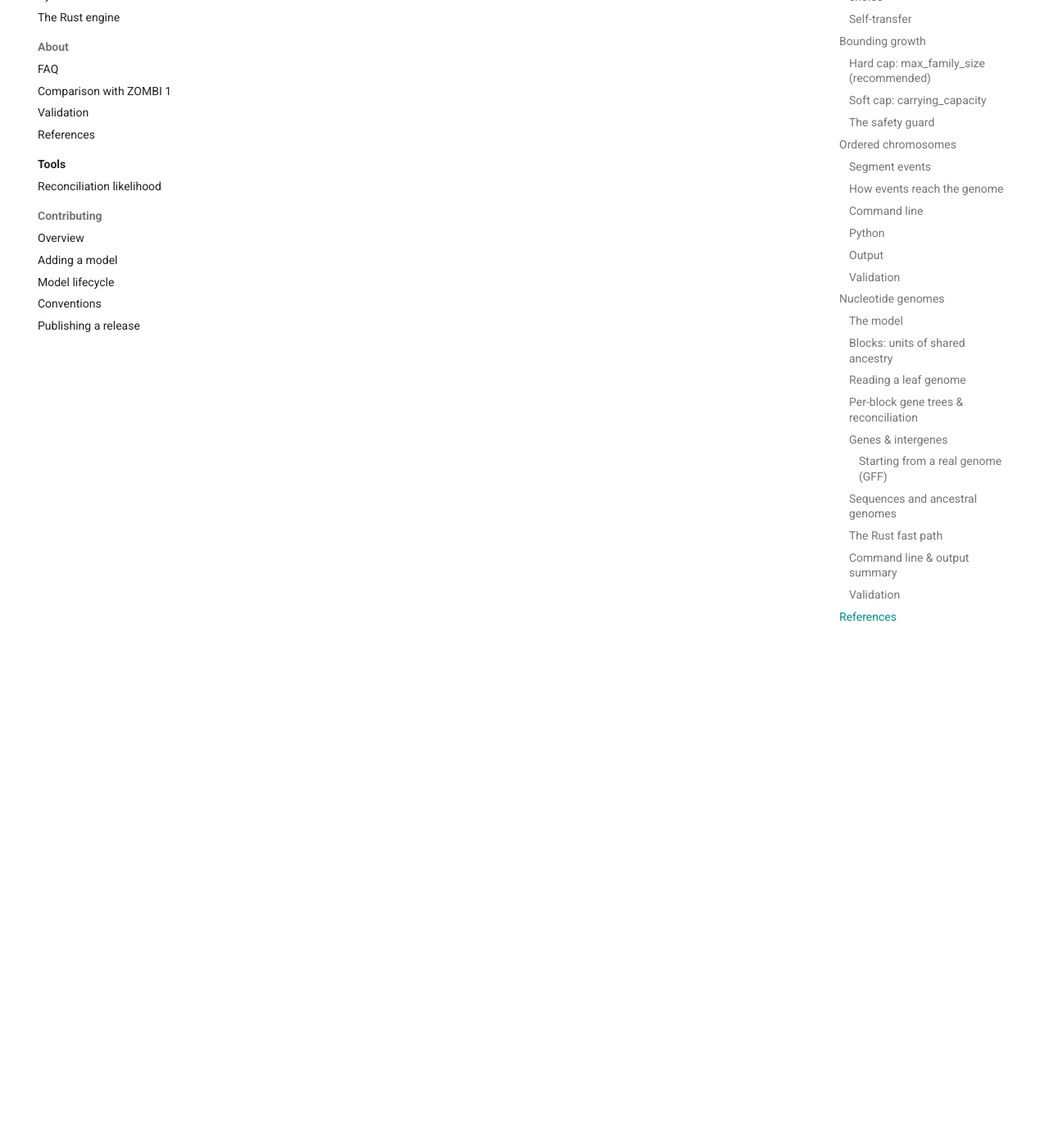
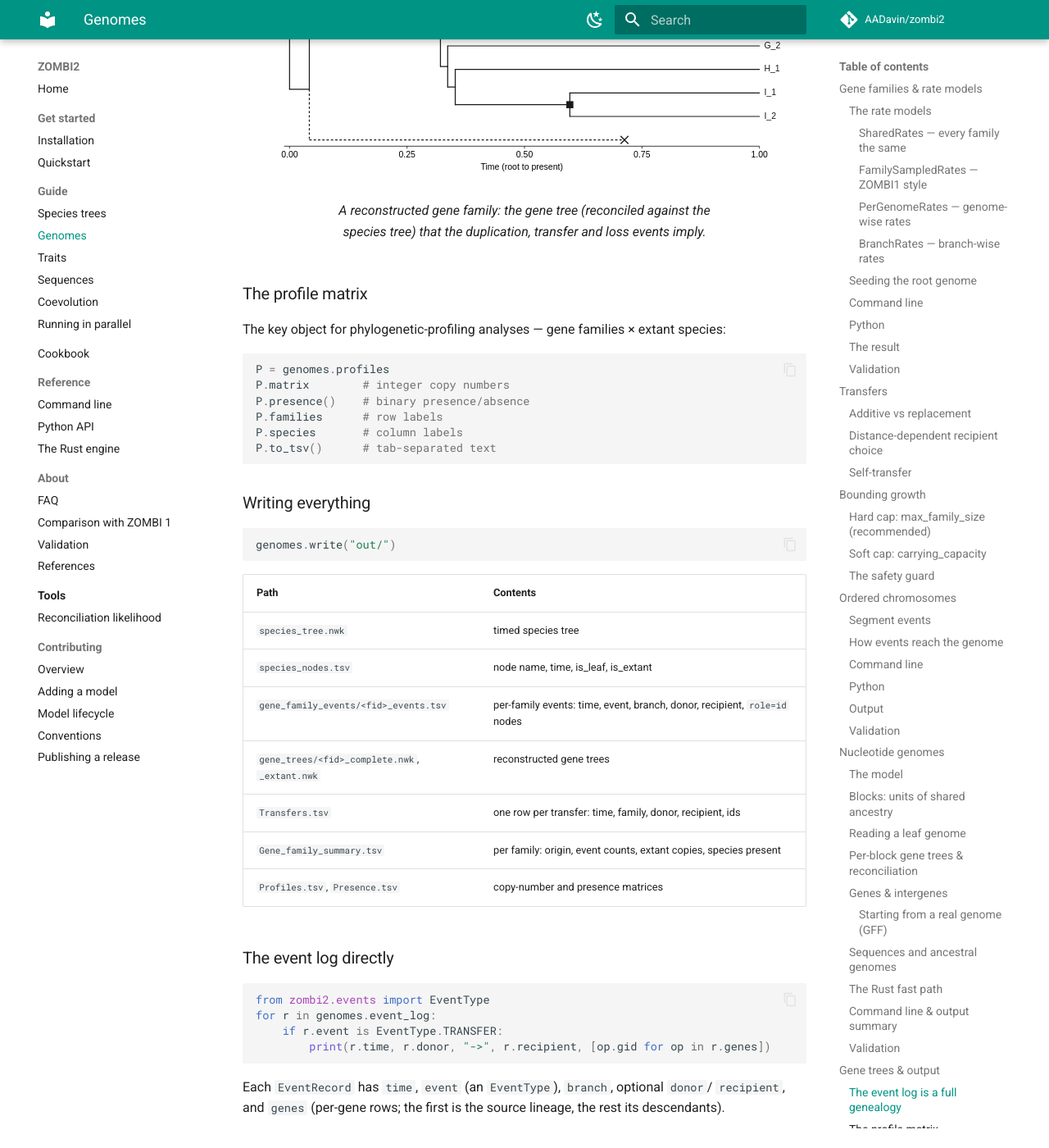
Before and after one commit to AADavin/zombi2, an MkDocs documentation site: the page built from docs/guide/genomes.md, in a window 1280 px wide and 1400 px high, scrolled down 21264 px. Shown: the whole window at 82% size. Built offline with MkDocs 1.6.1 and Material for MkDocs 9.7.7, drawn with Linux system fonts in a browser that asks for light colours; comment, search, counter and statistics services are not loaded; some of the changed text lies outside the part shown.

Commit message:
docs: fold "Gene trees & output" into Genomes; fix links to merged pages
- Gene trees & output is now a section of the Genomes page (per request);
  the standalone page and its nav entry are removed.
- Repointed every internal link (comparison, quickstart, cli, cookbook, and
  the two self-links in genomes) to guide/genomes.md#gene-trees-output.
- README: repaired 6 links that pointed at pages removed by the docs
  restructure (#80) - transfers/ordered/nucleotide -> genomes,
  models/coevolution -> guide/coevolution, species_tree_models ->
  species-trees, rate-variation -> sequences.

mkdocs build --strict passes. 25 -> 24 pages.

Co-Authored-By: Claude Opus 4.8 <noreply@anthropic.com>

````diff
--- a/docs/guide/genomes.md
+++ b/docs/guide/genomes.md
@@ -25,7 +25,7 @@ All three run the same way — `simulate_genomes(tree, ...)` in Python, or `zomb
 command line (`--genome-model {unordered, ordered, nucleotide}`, default `unordered`; in Python,
 ordered chromosomes can also be selected with the `genome_factory` argument). Growth can be bounded
 with a hard `max_family_size` cap or a soft `carrying_capacity` — see [Bounding growth](#bounding-growth)
-below. For what the simulation produces, see [Gene trees & output](gene-trees-and-output.md).
+below. For what the simulation produces, see [Gene trees & output](#gene-trees-output).
 
 ## Gene families & rate models
 
@@ -258,7 +258,7 @@ The returned `Genomes` object (and `--write`) exposes:
 Node and family names follow the [standard naming](../contributing/conventions.md#naming) (`g*` gene
 lineages, plain integers for families); event codes are **O**rigination, **D**uplication, **T**ransfer,
 **L**oss, **S**peciation — see [Conventions § Outputs](../contributing/conventions.md#outputs). For a
-full walkthrough of the outputs see [Gene trees & output](gene-trees-and-output.md).
+full walkthrough of the outputs see [Gene trees & output](#gene-trees-output).
 
 ### Validation
 
@@ -766,6 +766,73 @@ at every node. `species_tree.nwk` is always written and `genomes.log` is the run
 - **Indel lengths.** Intergenic insertion/deletion run lengths are geometric with mean equal to
   `indel_mean_length` (`test_nucleotide_indels.py::test_draw_indel_length_matches_mean`).
 
+## Gene trees & output
+
+### The event log is a full genealogy
+
+Every event re-mints the gene-lineage ids it touches, and speciations are logged, so each
+family's event log records a complete parent→children genealogy. Reconstruction is then
+pure post-processing (as in ZOMBI1).
+
+```python
+trees = genomes.gene_trees()          # {family_id: (complete_newick, extant_newick)}
+complete, extant = trees["7"]
+```
+
+- **complete** — every lineage, including losses (leaves labelled `LOSS_<id>`).
+- **extant** — pruned to lineages with a surviving copy, unifurcations suppressed. Extant
+  leaves are labelled `<species>_<geneid>`. `None` if the family has no survivors.
+
+The number of extant-tree leaves equals the family's total copy count across species.
+
+<figure markdown="span">
+![A reconstructed gene tree reconciled with the species tree](../img/gene_tree.svg)
+<figcaption>A reconstructed gene family: the gene tree (reconciled against the species tree)
+that the duplication, transfer and loss events imply.</figcaption>
+</figure>
+
+### The profile matrix
+
+The key object for phylogenetic-profiling analyses — gene families × extant species:
+
+```python
+P = genomes.profiles
+P.matrix        # integer copy numbers
+P.presence()    # binary presence/absence
+P.families      # row labels
+P.species       # column labels
+P.to_tsv()      # tab-separated text
+```
+
+### Writing everything
+
+```python
+genomes.write("out/")
+```
+
+| Path | Contents |
+|---|---|
+| `species_tree.nwk` | timed species tree |
+| `species_nodes.tsv` | node name, time, is_leaf, is_extant |
+| `gene_family_events/<fid>_events.tsv` | per-family events: time, event, branch, donor, recipient, `role=id` nodes |
+| `gene_trees/<fid>_complete.nwk`, `_extant.nwk` | reconstructed gene trees |
+| `Transfers.tsv` | one row per transfer: time, family, donor, recipient, ids |
+| `Gene_family_summary.tsv` | per family: origin, event counts, extant copies, species present |
+| `Profiles.tsv`, `Presence.tsv` | copy-number and presence matrices |
+
+### The event log directly
+
+```python
+from zombi2.events import EventType
+for r in genomes.event_log:
+    if r.event is EventType.TRANSFER:
+        print(r.time, r.donor, "->", r.recipient, [op.gid for op in r.genes])
+```
+
+Each `EventRecord` has `time`, `event` (an `EventType`), `branch`, optional `donor`/
+`recipient`, and `genes` (per-gene rows; the first is the source lineage, the rest its
+descendants).
+
 ## References
 
 - Davín, A. A., Tricou, T., Tannier, E., de Vienne, D. M. & Szöllősi, G. J. (2020). Zombi: a phylogenetic
--- a/mkdocs.yml
+++ b/mkdocs.yml
@@ -73,7 +73,6 @@ nav:
   - Guide:
       - Species trees: guide/species-trees.md
       - Genomes: guide/genomes.md
-      - Gene trees & output: guide/gene-trees-and-output.md
       - Traits: guide/traits.md
       - Sequences: guide/sequences.md
       - Coevolution: guide/coevolution.md
````
Also changed, not shown: README.md (+6 -6 lines), docs/cli.md (+1 -1 lines), docs/comparison.md (+1 -1 lines), docs/cookbook.md (+1 -1 lines), docs/guide/gene-trees-and-output.md (deleted, +0 -66 lines), docs/quickstart.md (+1 -1 lines).
